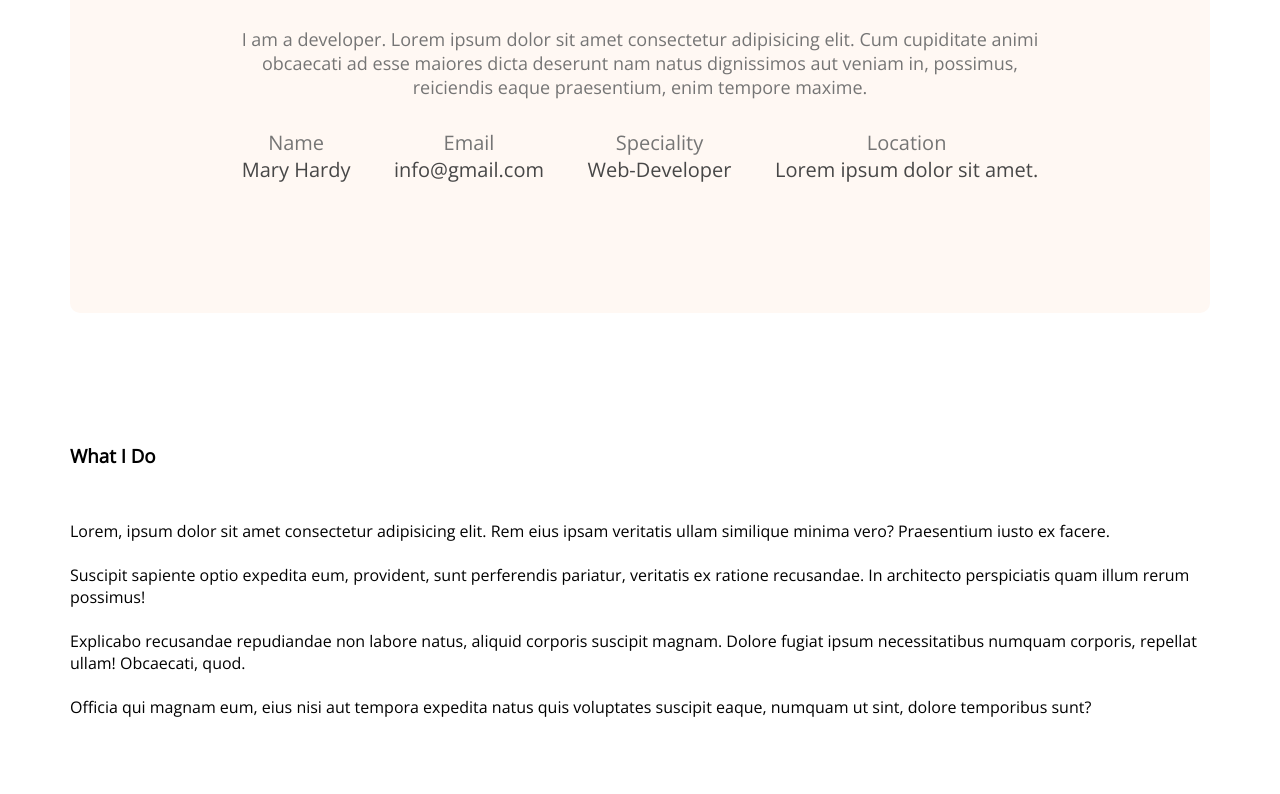
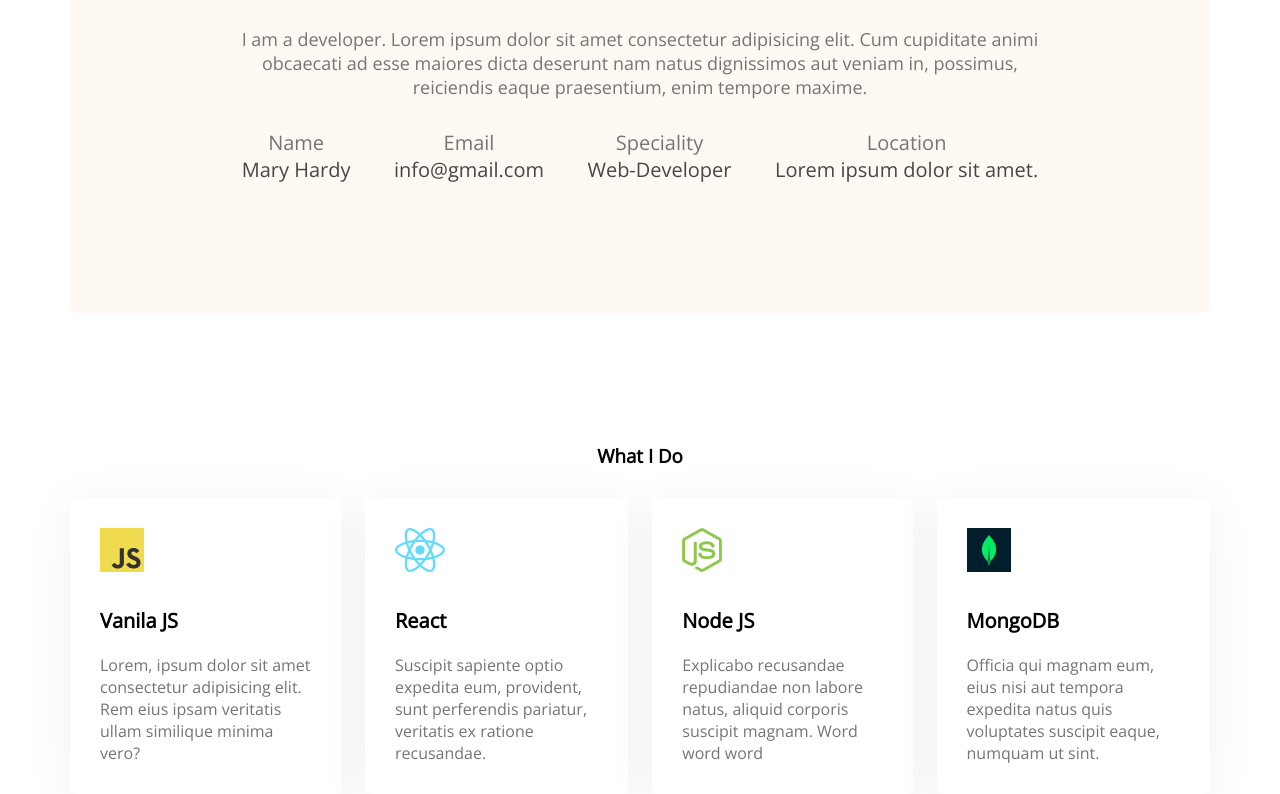
Before and after one commit to mimonym/personal-portfolio, a plain HTML site: page index.html in a window 1280 px wide. Shown: the part 1133-1927 px from the top of the page. Before the commit the page ends 1851 px from the top, so only its background shows below. Drawn offline with nearby package versions, Linux system fonts and the light colour scheme.

Commit message:
Technical skills, flex gap

```diff
--- a/index.html
+++ b/index.html
@@ -68,27 +68,28 @@
             <!-- .skills-container>.skill*4>img+p.skill-title+p.skill-des>lorem20 -->
             <div class="skills-container">
                 <div class="skill">
-                    <img src="" alt="">
-                    <p class="skill-title"></p>
-                    <p class="skill-des">Lorem, ipsum dolor sit amet consectetur adipisicing elit. Rem eius ipsam veritatis ullam similique minima vero? Praesentium iusto ex facere.</p>
+                    <img src="images/icons/js.png" alt="">
+                    <p class="skill-title">Vanila JS</p>
+                    <p class="skill-des">Lorem, ipsum dolor sit amet consectetur adipisicing elit. Rem eius ipsam veritatis ullam similique minima vero?</p>
                 </div>
                 <div class="skill">
-                    <img src="" alt="">
-                    <p class="skill-title"></p>
-                    <p class="skill-des">Suscipit sapiente optio expedita eum, provident, sunt perferendis pariatur, veritatis ex ratione recusandae. In architecto perspiciatis quam illum rerum possimus!</p>
+                    <img src="images/icons/react.png" alt="">
+                    <p class="skill-title">React</p>
+                    <p class="skill-des">Suscipit sapiente optio expedita eum, provident, sunt perferendis pariatur, veritatis ex ratione recusandae.</p>
                 </div>
                 <div class="skill">
-                    <img src="" alt="">
-                    <p class="skill-title"></p>
-                    <p class="skill-des">Explicabo recusandae repudiandae non labore natus, aliquid corporis suscipit magnam. Dolore fugiat ipsum necessitatibus numquam corporis, repellat ullam! Obcaecati, quod.</p>
+                    <img src="images/icons/nodejs.png" alt="">
+                    <p class="skill-title">Node JS</p>
+                    <p class="skill-des">Explicabo recusandae repudiandae non labore natus, aliquid corporis suscipit magnam. Word word word</p>
                 </div>
                 <div class="skill">
-                    <img src="" alt="">
-                    <p class="skill-title"></p>
-                    <p class="skill-des">Officia qui magnam eum, eius nisi aut tempora expedita natus quis voluptates suscipit eaque, numquam ut sint, dolore temporibus sunt?</p>
+                    <img src="images/icons/mongo.png" alt="">
+                    <p class="skill-title">MongoDB</p>
+                    <p class="skill-des">Officia qui magnam eum, eius nisi aut tempora expedita natus quis voluptates suscipit eaque, numquam ut sint.</p>
                 </div>
             </div>
         </section>
+
     </main>
     <!-- Main section ends -->
 
--- a/styles/portfolio.css
+++ b/styles/portfolio.css
@@ -66,6 +66,9 @@ main{
     max-width: 1140px;
     margin: 0 auto;
 }
+section{
+    margin-top: 130px;
+}
 /* About section Styles */
 .about{
     margin-top: 130px;
@@ -76,7 +79,7 @@ main{
 }
 .section-title{
     margin-bottom: 30px;
-
+    text-align: center;
 }
 .section-description{
     color: #757575;
@@ -96,7 +99,22 @@ main{
     color: #474747;
 }
 /* What I do section styles */
-.what-i-do{
-    margin-top: 130px;
-    margin-bottom: ;
+.skills-container{
+    display: flex;
+    gap: 24px;
 }
+.skill{
+    background: #FFFFFF;
+    box-shadow: 0px 6px 50px rgba(0, 0, 0, 0.06);
+    border-radius: 5px;
+    padding: 30px;
+}
+.skill-title{
+    font-weight: 700;
+    font-size: 20px;
+    margin-top: 30px;
+    margin-bottom: 20px;
+}
+.skill-des{
+    color: #757575;
+}
```
